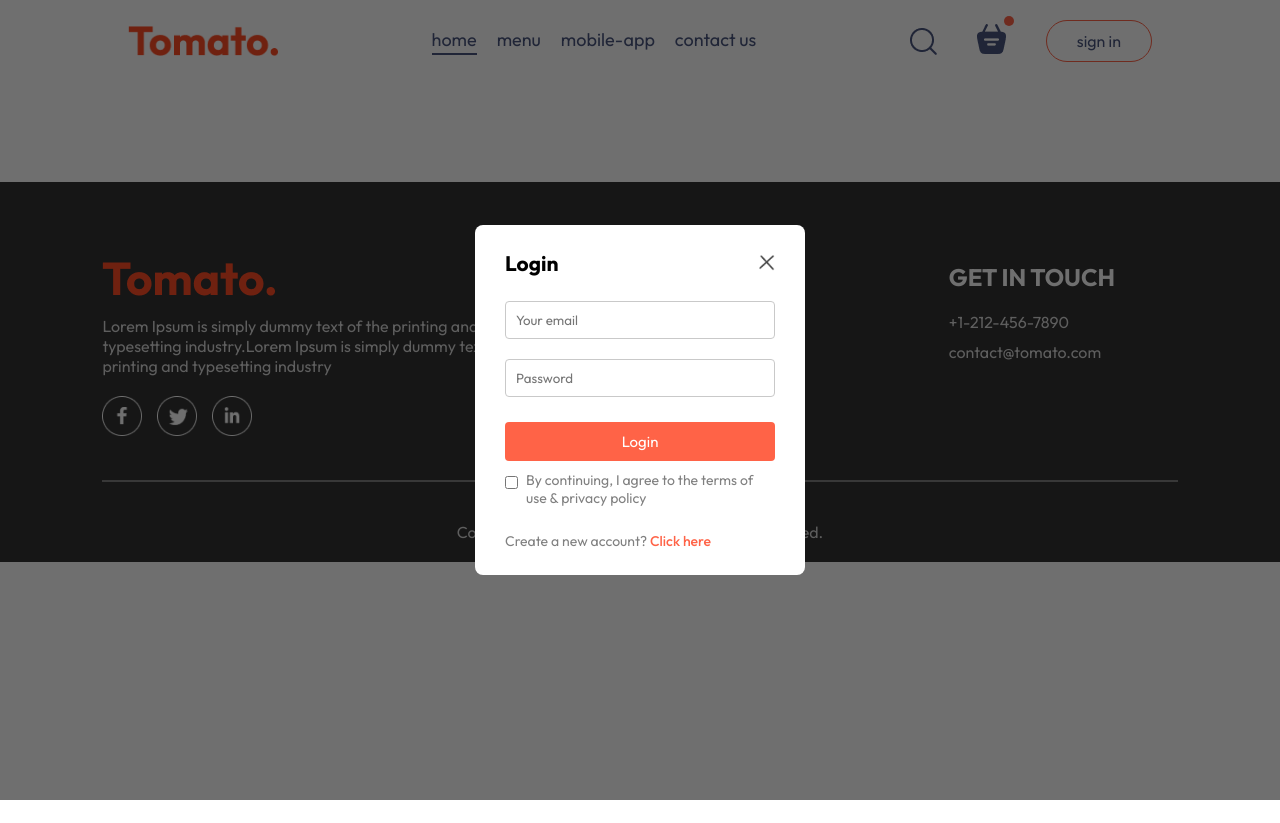
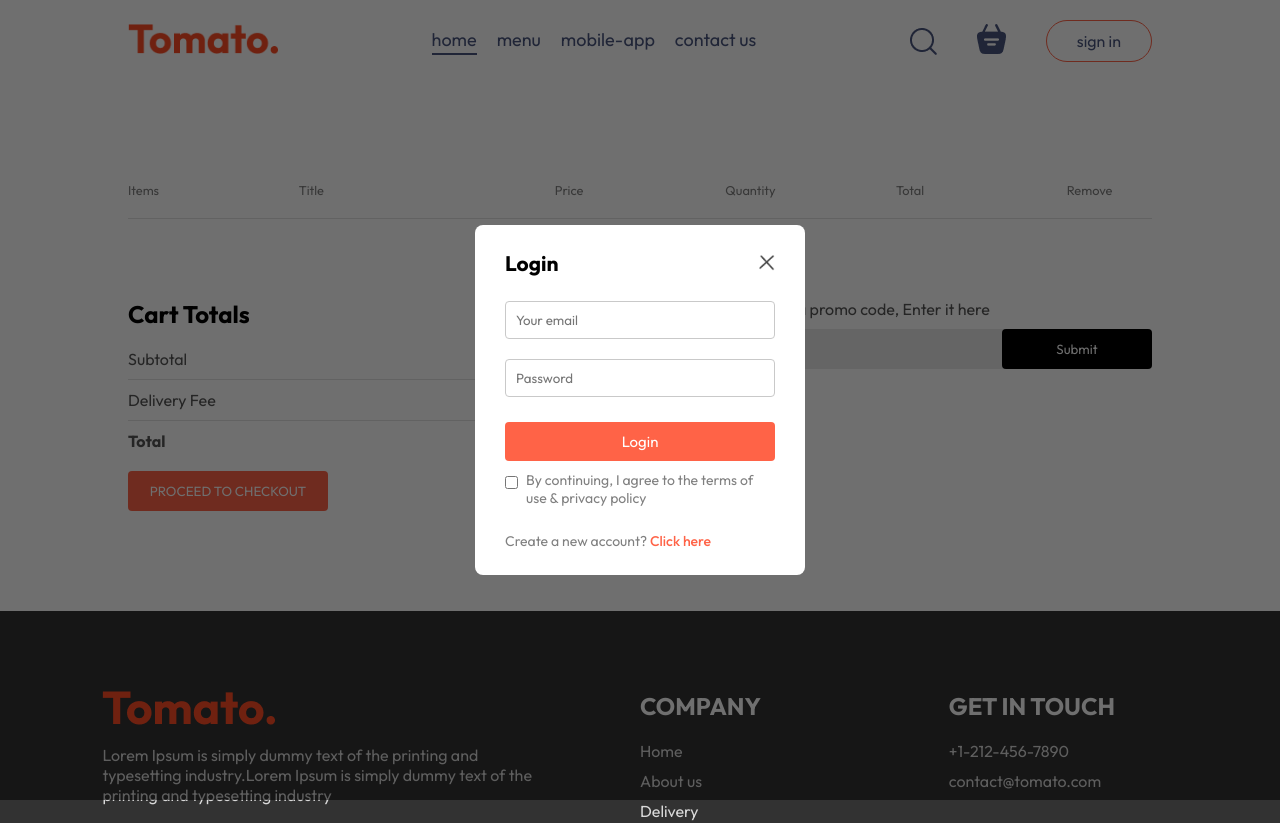
Before and after one commit to HasangiComplex/Food-Delivery-App-Front-end-, a React (Vite) app: page /cart in a window 1280 px wide. Shown: the top 823 px of the page. Before the commit the page ends 800 px from the top, so only its background shows below. Built offline with nearby package versions, Linux system fonts and the light colour scheme.

Commit message:
completed add to cart section

```diff
--- a/src/components/Navbar/Navbar.jsx
+++ b/src/components/Navbar/Navbar.jsx
@@ -1,15 +1,17 @@
-import React, { useState } from  "react"
+import React, { useState,useContext } from  "react"
 import './Navbar.css'
 import {assets} from '../../assets/assets'
 import {Link} from "react-router-dom"
+import { StoreContext } from "../../context/StoreContext"
 
 const Navbar = ({setShowLogin}) =>{
 
   const [menu,setMenu] = useState("home")
+  const {getTotalCartAmount} = useContext(StoreContext)
 
     return(
         <div className="navbar">
-          <img src={assets.logo} alt="" className="logo"/>
+          <Link to="/"><img src={assets.logo} alt="" className="logo"/></Link>
           <ul className="navbar-menu">
             <Link to={'./'} onClick={() => setMenu("home")} className={menu === "home" ? "active":""}>home</Link>
             <a href='#explore-menu' onClick={() => setMenu("menu")} className={menu ==="menu" ? "active":""}>menu</a>
@@ -19,8 +21,8 @@
           <div className="navbar-right">
              <img src={assets.search_icon} alt=""/>
              <div className="navbar-search-icon">
-                <img src={assets.basket_icon}  alt=""/>
-                <div className="dot"></div>
+               <Link to={'/cart'}><img src={assets.basket_icon}  alt=""/></Link>
+                 <div className={getTotalCartAmount() !=0 ?"dot":"" }></div>
              </div>
              <button onClick={() => setShowLogin(prevState=> !prevState)}>sign in</button>
           </div>
--- a/src/context/StoreContext.jsx
+++ b/src/context/StoreContext.jsx
@@ -18,19 +18,24 @@
         setCartItems((prev)=> ({...prev,[itemId]:prev[itemId]-1}))
      }
 
-      useEffect(()=>{
-          console.log(cartItems)
-      },[cartItems]
-
-      )
-
+     const getTotalCartAmount = () => {
+        let totalAmount = 0;
+        for(const item in cartItems){
+            if(cartItems[item] > 0){
+                let itemInfo = food_list.find((product) => product._id === item);
+                totalAmount +=itemInfo.price* cartItems[item];
+            }
+        }
+        return totalAmount;
+     }
 
      const contextValue = {
         food_list,
         cartItems,
         setCartItems,
         addToCart,
-        removeFromCart
+        removeFromCart,
+        getTotalCartAmount
 
      }
 
--- a/src/pages/Cart/Cart.css
+++ b/src/pages/Cart/Cart.css
@@ -0,0 +1,94 @@
+.cart{
+    margin-top: 100px;
+}
+.cart-items-title{
+    display: grid;
+    grid-template-columns: 1fr 1.5fr 1fr 1fr 1fr 0.5fr;
+    align-items: center;
+    color: grey;
+    font-size: max(1vw,12px);
+}
+.cart-items-item{
+  margin: 10px 0px;
+  color: black;
+}
+.cart-items-item img{
+    width: 50px;;
+}
+.cart hr{
+    height: 1px;
+    background-color: #e2e2e2;
+    border: none
+}
+
+.cart-items-item .cross{
+    cursor: pointer;
+}
+.cart-bottom{
+    margin-top: 80px;
+    display: flex;
+    justify-content: space-between;
+    gap: max(12vw,20px);
+}
+
+.cart-total{
+    flex:1;
+    display: flex;
+    flex-direction: column;
+    gap: 20px
+}
+.cart-total-details{
+    display: flex;
+    justify-content: space-between;
+    color: #555;
+}
+.cart-total hr{
+    margin: 10px 0px;
+}
+.cart-total button{
+   border: none;
+   color: white;
+   background-color: tomato;
+   width: max(15vw,200px);
+   padding: 12px 0px;
+   border-radius: 4px;
+   cursor: pointer
+}
+.cart-promocode{
+    flex: 1;
+}
+.cart-promocode p{
+    color: #555;
+}
+.cart-promocode-input{
+    margin-top: 10px;
+    display: flex;
+    justify-content: space-between;
+    align-items: center;
+    background-color: #eaeaea;
+    border-radius: 4px;;
+}
+.cart-promocode-input input{
+    background: transparent;
+    border: none;
+    outline: none;
+    padding-left: 10px;
+}
+.cart-promocode-input button{
+    width: max(10vw,150px);
+    padding: 12px 5px;
+    background-color: black;
+    border: none;
+    color: white;
+    border-radius: 4px;
+
+}
+
+@media (max-width: 750px) {
+    .cart-bottom{
+        flex-direction: column-reverse;
+    }
+    .cart-promocode{
+        justify-content: start;
+    }
+}
--- a/src/pages/Cart/Cart.jsx
+++ b/src/pages/Cart/Cart.jsx
@@ -1,10 +1,72 @@
-import React from "react"
+import React, { useContext } from "react"
 import './Cart.css'
+import { StoreContext} from '../../context/StoreContext'
 
 const Cart = () => {
+  const {food_list,cartItems,removeFromCart,getTotalCartAmount} = useContext(StoreContext);
   return (
-    <div>
-
+    <div  className="cart">
+      <div className="cart-items">
+        <div className="cart-items-title">
+          <p>Items</p>
+          <p>Title</p>
+          <p>Price</p>
+          <p>Quantity</p>
+          <p>Total</p>
+          <p>Remove</p>
+        </div>
+        <br/>
+        <hr/>
+        {food_list.map((item,index) =>{
+          if(cartItems[item._id]>0)
+          {
+             return (
+              <div key={index} >
+                <div className="cart-items-title cart-items-item">
+                <img src={item.image} alt="" />
+                <p>{item.name}</p>
+                <p>${item.price}</p>
+                <p>{cartItems[item._id]}</p>
+                <p>${item.price * cartItems[item._id]}</p>
+                <p onClick={()=> removeFromCart(item._id)}className="cross">x</p>
+               </div>
+               <hr/>
+              </div>
+             )
+          }
+        })}
+      </div>
+      <div className="cart-bottom">
+        <div className="cart-total">
+          <h2>Cart Totals</h2>
+          <div>
+            <div className="cart-total-details">
+              <p>Subtotal</p>
+              <p>${getTotalCartAmount()}</p>
+            </div>
+            <hr/>
+            <div className="cart-total-details">
+              <p>Delivery Fee</p>
+              <p>{2}</p>
+            </div>
+            <hr/>
+            <div className="cart-total-details">
+              <b>Total</b>
+              <b>${getTotalCartAmount() + 2}</b>
+            </div>
+          </div>
+          <button>PROCEED TO CHECKOUT</button>
+        </div>
+        <div className="cart-promocode">
+          <div>
+             <p>If you have a promo code, Enter it here</p>
+             <div className='cart-promocode-input'>
+              <input type="text" placeholder='promo-code' />
+              <button>Submit</button>
+             </div>
+          </div>
+        </div>
+      </div>
     </div>
   )
 }
```
